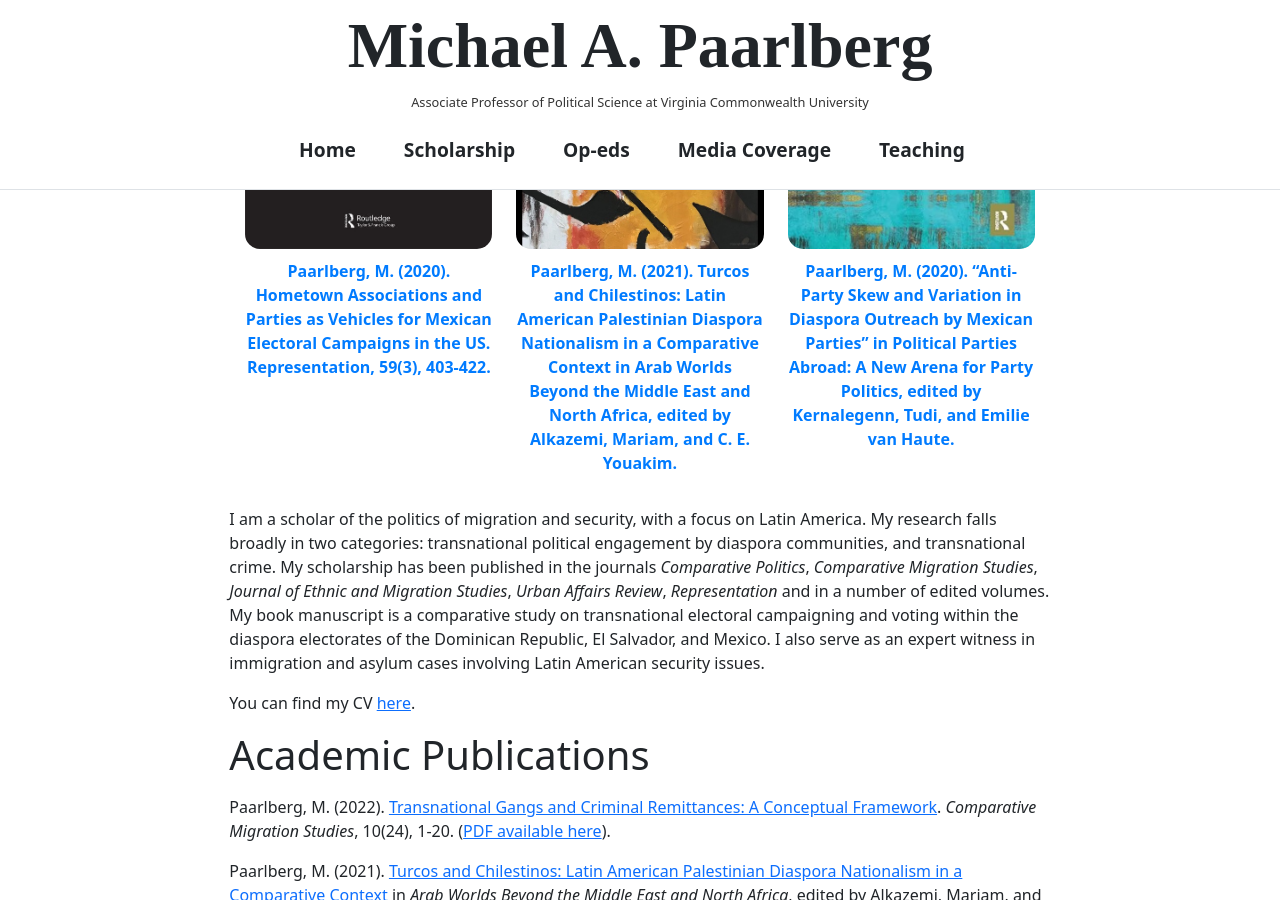
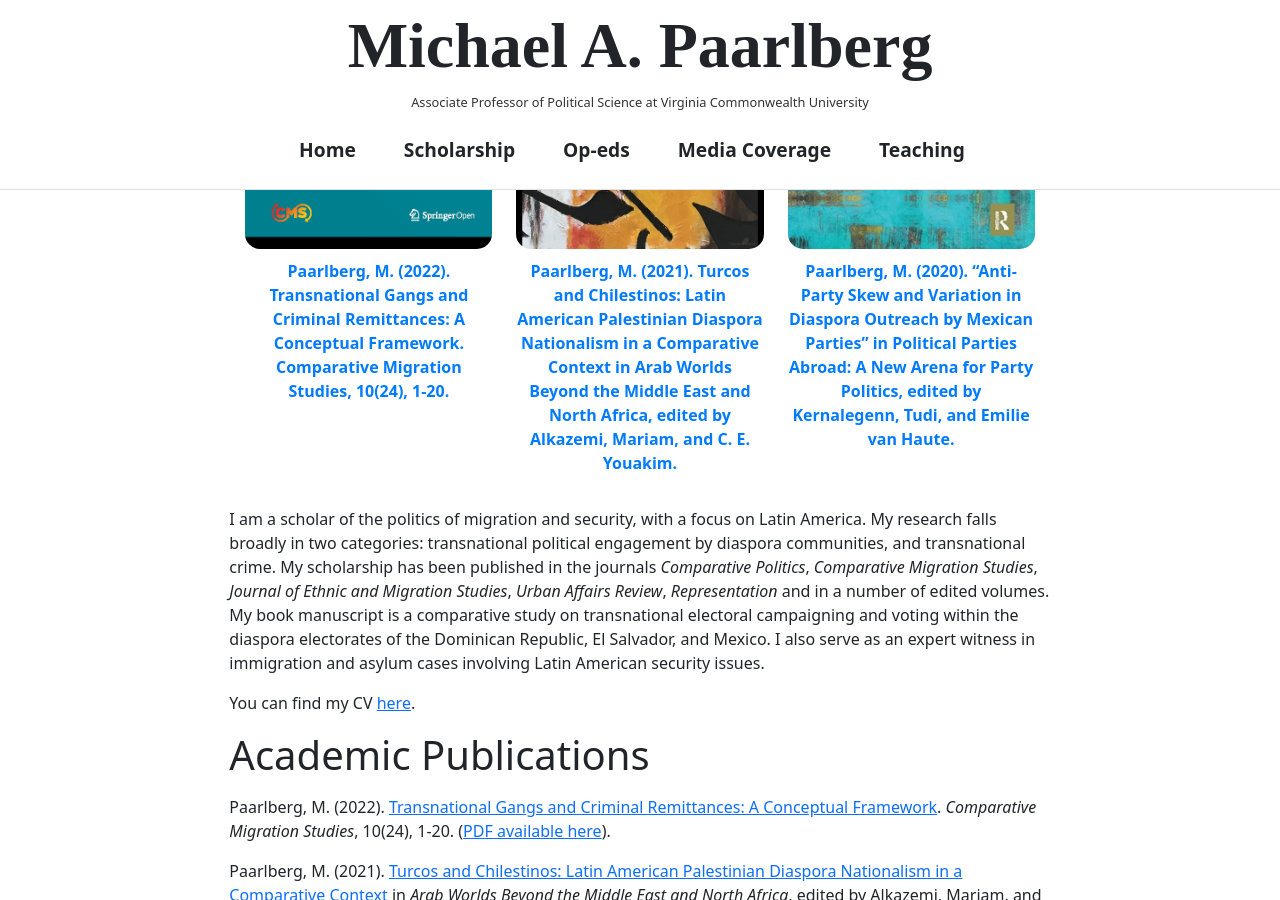
Before and after one commit to RelevantResearch/michael-paarlberg, a Jekyll site: the page built from _pages/home.md, in a window 1280 px wide and 900 px high, scrolled down 1017 px. Built offline with Jekyll 4.4.1, drawn with Linux system fonts in a browser that asks for light colours.

Commit message:
"change publication file"

```diff
--- a/_data/publications.yml
+++ b/_data/publications.yml
@@ -1,7 +1,7 @@
 publications:
-  - title: "Paarlberg, M. (2020). Hometown Associations and Parties as Vehicles for Mexican Electoral Campaigns in the US. Representation, 59(3), 403-422."
-    image: "assets/img/cover.jpeg"
-    link: "https://www.tandfonline.com/doi/full/10.1080/00344893.2020.1856176"
+  - title: "Paarlberg, M. (2022). Transnational Gangs and Criminal Remittances: A Conceptual Framework. Comparative Migration Studies, 10(24), 1-20. "
+    image: "assets/img/CMS_kaft_volume_4-2.png"
+    link: "https://comparativemigrationstudies.springeropen.com/articles/10.1186/s40878-022-00297-x"
   - title: "Paarlberg, M. (2021). Turcos and Chilestinos: Latin American Palestinian Diaspora Nationalism in a Comparative Context in Arab Worlds Beyond the Middle East and North Africa, edited by Alkazemi, Mariam, and C. E. Youakim."
     image: "assets/img/content.jpeg"
     link: "https://books.google.com.np/books?hl=en&lr=&id=zLUxEAAAQBAJ&oi=fnd&pg=PA11&ots=p7IoxAGkWy&sig=O1xNnGVPk4yZDi8qv6txWUuQaJs&redir_esc=y#v=onepage&q&f=false"
```
Also changed, not shown: assets/img/CMS_kaft_volume_4-2.png (added), assets/img/CMS_kaft_volume_4.png (added).
